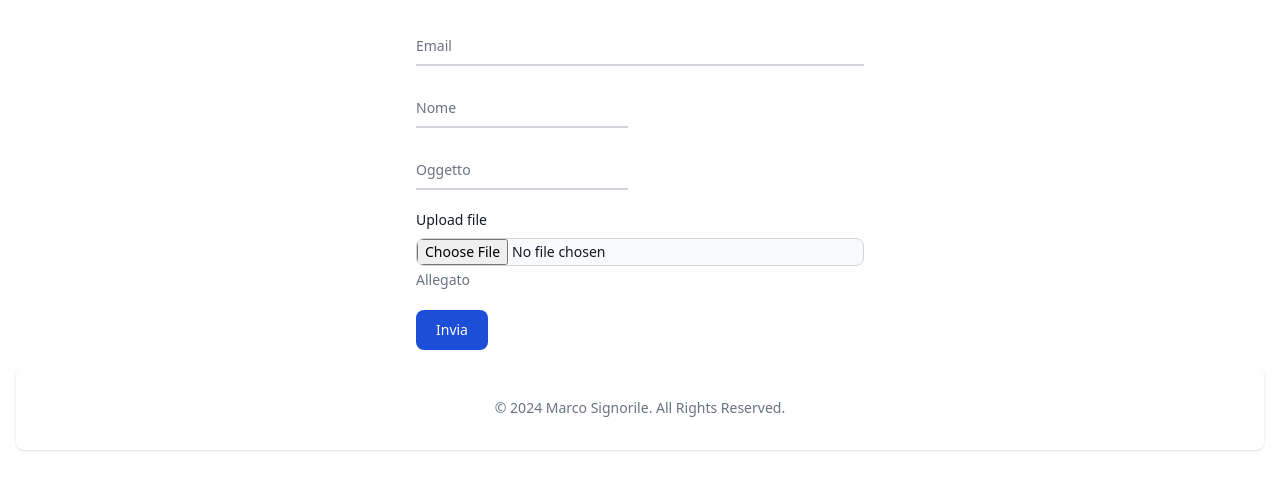
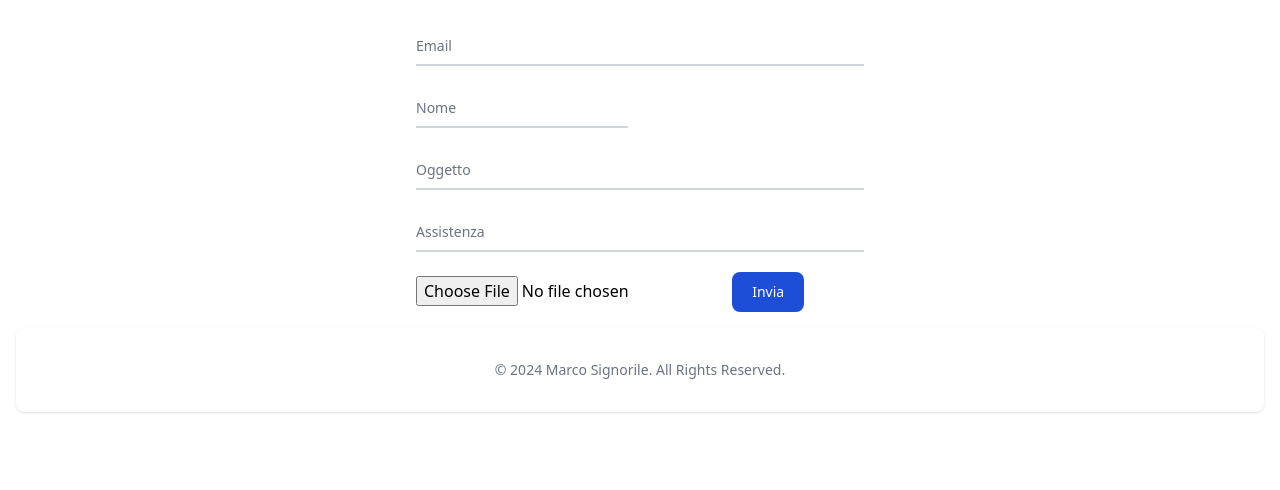
Before and after one commit to marcosignorile1997/solutions, a Laravel app: page / in a window 1280 px wide. Shown: the part 112-602 px from the top of the page. Run offline with Laravel 12, Linux system fonts and the light colour scheme; style sheets or scripts are compiled from the project's sources; some libraries are stand-ins or nearby versions.

Commit message:
add_assistenza

```diff
--- a/app/Http/Controllers/HomepageController.php
+++ b/app/Http/Controllers/HomepageController.php
@@ -30,10 +30,10 @@ class HomepageController extends Controller
             'name' => $request-> name,
             'email' => $request-> email,
             'oggetto'=>$request-> oggetto,
+            'assistenza'=>$request-> assistenza,
             'image'=>$path_image
         ]);
 
-        //$contact->categories()->attach($request-> categories);
         return redirect()->route('homepage')->with('success', 'Creazione avvenuta con successo!');
     }
     //
--- a/app/Http/Requests/HomepageRequest.php
+++ b/app/Http/Requests/HomepageRequest.php
@@ -26,6 +26,7 @@ class HomepageRequest extends FormRequest
             "name" => "required|string|max:255|min:2",
             "email" => "required|string",
             "oggetto" => "required|string",
+            "assistenza"=>"required|string|max:255|min:10",
             "image"=> "mimes:bmp,png,jpeg,webpl,jpg"
         ];
     }
--- a/app/Models/contact.php
+++ b/app/Models/contact.php
@@ -12,6 +12,7 @@ class contact extends Model
         'name',
         'email',
         'oggetto',
+        'assistenza',
         'image'
 
     ];
--- a/resources/views/form.blade.php
+++ b/resources/views/form.blade.php
@@ -13,16 +13,15 @@
         <label for="floating_first_name" class="peer-focus:font-medium absolute text-sm text-gray-500 dark:text-gray-400 duration-300 transform -translate-y-6 scale-75 top-3 -z-10 origin-[0] peer-focus:start-0 rtl:peer-focus:translate-x-1/4 peer-focus:text-blue-600 peer-focus:dark:text-blue-500 peer-placeholder-shown:scale-100 peer-placeholder-shown:translate-y-0 peer-focus:scale-75 peer-focus:-translate-y-6">Nome</label>
     </div>
   </div>
-  <div class="grid md:grid-cols-2 md:gap-6">
     <div class="relative z-0 w-full mb-5 group">
         <input id="oggetto" name="oggetto" type="text" value="{{old('oggetto')}}" class="block py-2.5 px-0 w-full text-sm text-gray-900 bg-transparent border-0 border-b-2 border-gray-300 appearance-none dark:text-black dark:border-gray-600 dark:focus:border-blue-500 focus:outline-none focus:ring-0 focus:border-blue-600 peer" placeholder=" " required />
         <label for="floating_first_name" class="peer-focus:font-medium absolute text-sm text-gray-500 dark:text-gray-400 duration-300 transform -translate-y-6 scale-75 top-3 -z-10 origin-[0] peer-focus:start-0 rtl:peer-focus:translate-x-1/4 peer-focus:text-blue-600 peer-focus:dark:text-blue-500 peer-placeholder-shown:scale-100 peer-placeholder-shown:translate-y-0 peer-focus:scale-75 peer-focus:-translate-y-6">Oggetto</label>
     </div>
-  </div>
     <div class="relative z-0 w-full mb-5 group">
-    <label class="block mb-2 text-sm font-medium text-gray-900 dark:text-black" for="user_avatar">Upload file</label>
-  <input class="block w-full text-sm text-gray-900 border border-gray-300 rounded-lg cursor-pointer bg-gray-50 dark:text-gray-400 focus:outline-none dark:bg-gray-700 dark:border-gray-600 dark:placeholder-gray-400" id="image" name="image" type="file"">
-  <div class="mt-1 text-sm text-gray-500 dark:text-gray-300" id="user_avatar_help">Allegato</div>
+        <input id="assistenza" name="assistenza" type="textarea" value="{{old('assistenza')}}" class="block py-2.5 px-0 w-full text-sm text-gray-900 bg-transparent border-0 border-b-2 border-gray-300 appearance-none dark:text-black dark:border-gray-600 dark:focus:border-blue-500 focus:outline-none focus:ring-0 focus:border-blue-600 peer" placeholder=" " required />
+        <label for="floating_first_name" class="peer-focus:font-medium absolute text-sm text-gray-500 dark:text-gray-400 duration-300 transform -translate-y-6 scale-75 top-3 -z-10 origin-[0] peer-focus:start-0 rtl:peer-focus:translate-x-1/4 peer-focus:text-blue-600 peer-focus:dark:text-blue-500 peer-placeholder-shown:scale-100 peer-placeholder-shown:translate-y-0 peer-focus:scale-75 peer-focus:-translate-y-6">Assistenza</label>
+    </div>
+    <input type="file" id="image" name="image">
     </div>
   </div>
   <button type="submit" class="text-white bg-blue-700 hover:bg-blue-800 focus:ring-4 focus:outline-none focus:ring-blue-300 font-medium rounded-lg text-sm w-full sm:w-auto px-5 py-2.5 text-center dark:bg-blue-600 dark:hover:bg-blue-700 dark:focus:ring-blue-800">Invia</button>
```
Also changed, not shown: database/migrations/2024_05_05_164605_add_to_contacts_table.php (added).
